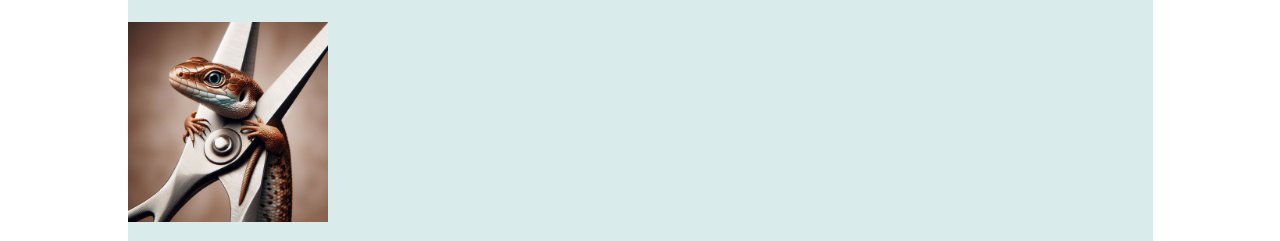
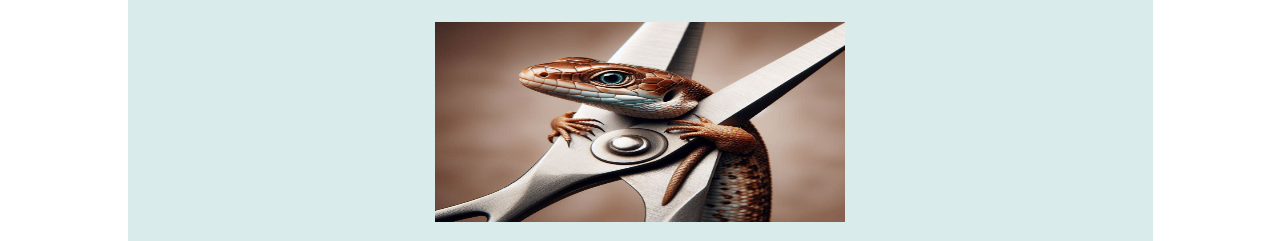
Before and after one commit to dimitri-edel/RPSLS-Game, a plain HTML site: page game.html in a window 1280 px wide. Both pictures are taken after a click on the element 640 px from the left and 725 px from the top of the page. Shown: the part 218-459 px from the top of the page. Drawn offline with Linux system fonts and the light colour scheme.

Commit message:
Complete Rock.checkoutcomeAgains() method

```diff
--- a/assets/css/game.css
+++ b/assets/css/game.css
@@ -136,10 +136,11 @@ h1 {
     height: 100px;
 }
 
-#ouctome-image {
+#outcome-image {
     display: none;
-    width: 70%;
-    height: 70%;
+    width: 40%;
+    height: auto;
+    position: relative;
 }
 /* This element harbors the image what the computer has picked */
 #computer-pick-image-panel {
--- a/assets/jscript/game.js
+++ b/assets/jscript/game.js
@@ -56,7 +56,14 @@ class Rock {
     // Checks the outcome of playing it against Paper, Scissorrs, etc.
     // If Rock wins the return value is "win" else "loss" or "draw"
     static checkOutcomeAgainst(oponentsPick) {
-        console.log("Checking outcome of " + this.name + " against " + oponentsPick.name);
+        let wins_against = [Scissors, Lizard];
+        if (wins_against.includes(oponentsPick)) {
+            return "win";
+        } else if (oponentsPick === this) {
+            return "draw";
+        } else {
+            return "loss";
+        }
     }
     /* Returns the corresponding message, which explains the outcome, like "lirrad eats paper!" */
     static checkOutcomeMessageAgainst(oponentsPick) {
@@ -411,6 +418,7 @@ class View {
             document.getElementById("computer-pick-image").src = "./assets/images/webp/" + game.computerPlayer.pick.imageFileName;
             document.getElementById("computer-pick-image").style = "display:block;";
             document.getElementById("outcome-image").style = "display:none;";
+            document.getElementById("versus-text").style = "display:block;";
         } else {
             document.getElementById("outcome-image").src = "./assets/images/" + outcome_image;
             document.getElementById("outcome-image").style = "display:block;";
@@ -465,6 +473,7 @@ class View {
         document.getElementById("outcome-image").style = "display:none;";
         document.getElementById("settings-panel").style = "display:block;";
         document.getElementById("rounds-counter-panel").style = "display:none;";
+        document.getElementById("versus-text").style = "display:block;";
     }
 
     // Is triggered when the 'home' icon is clicked
--- a/game.html
+++ b/game.html
@@ -42,10 +42,10 @@
             <div id="outcome-text"></div>
         </div>
         <div id="third-row">
-            <img id="outcome-image">
             <div id="computer-pick-image-panel"><img id="computer-pick-image" alt="image question mark"
-                    src="./assets/images/webp/question.webp"></div>
-            <div id="versus-text">VS.</div>
+                src="./assets/images/webp/question.webp"></div>
+                <div id="versus-text">VS.</div>
+                <img id="outcome-image">
             <div id="user-pick-image-panel"><img id="user-pick-image" alt="image question mark"
                     src="./assets/images/webp/question.webp"></div>
         </div>
```
